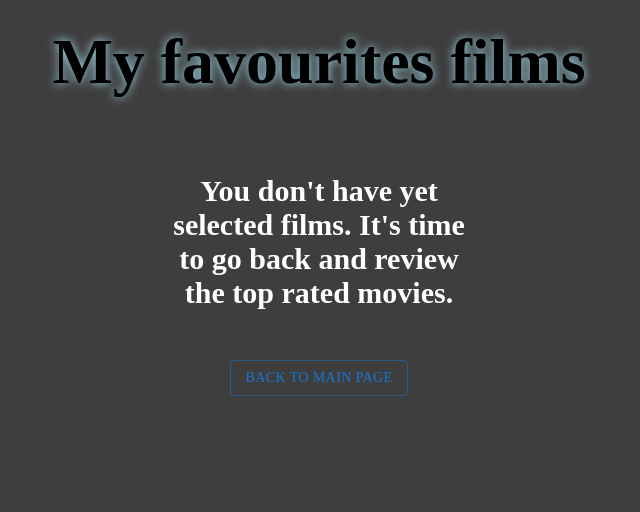
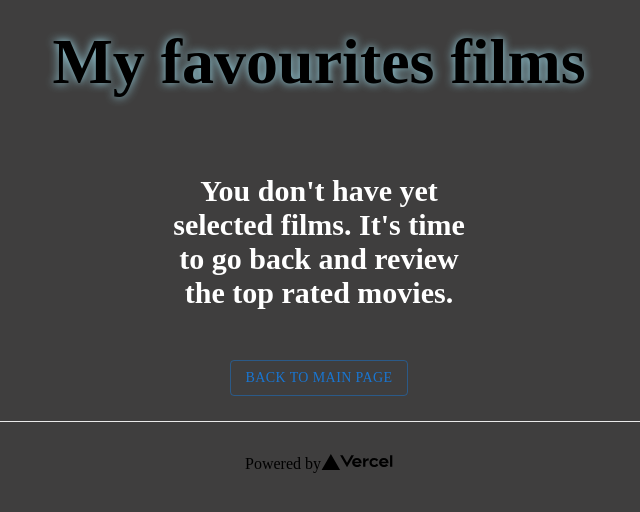
Before and after one commit to Vladymyrdev/top-movies-app, a Next.js app: page /favourites in a window 1280 px wide. Shown: the top 512 px of the page, without its empty margins (321-961 px from the left). Built offline with nearby package versions, Linux system fonts and the light colour scheme; a web font is replaced by a local one.

Commit message:
added filtering opt

```diff
--- a/components/Filter/index.tsx
+++ b/components/Filter/index.tsx
@@ -7,7 +7,7 @@ import { FilterWrapper } from '../../styles';
 export const Filter = ({ valueOfSort, handleChangeSorting }) => {
 	return (
 		<FilterWrapper>
-			<span>Sorting by:</span>
+			<span>Sorting rating by:</span>
 			<ToggleButtonGroup
 				color="primary"
 				value={valueOfSort}
--- /dev/null
+++ b/components/Footer/Footer.module.css
@@ -0,0 +1,15 @@
+.footer {
+	display: flex;
+	flex: 1;
+	padding: 2rem 0;
+	border-top: 1px solid #eaeaea;
+	justify-content: center;
+	align-items: center;
+}
+
+.footer a {
+	display: flex;
+	justify-content: center;
+	align-items: center;
+	flex-grow: 1;
+}
--- /dev/null
+++ b/components/Footer/index.tsx
@@ -0,0 +1,21 @@
+import React from 'react';
+import Image from 'next/image';
+
+import styles from './Footer.module.css';
+
+export const Footer = () => {
+	return (
+		<footer className={styles.footer}>
+			<a
+				href="https://vercel.com?utm_source=create-next-app&utm_medium=default-template&utm_campaign=create-next-app"
+				target="_blank"
+				rel="noopener noreferrer"
+			>
+				Powered by{' '}
+				<span className={styles.logo}>
+					<Image src="/vercel.svg" alt="Vercel Logo" width={72} height={16} />
+				</span>
+			</a>
+		</footer>
+	);
+};
--- a/pages/favourites.tsx
+++ b/pages/favourites.tsx
@@ -6,10 +6,11 @@ import React, { useEffect, useState } from 'react';
 import { JSONParser } from '../utils';
 import { API_KEY, API_URL } from './api/constants';
 import { MovieCard } from '../components/MovieCard';
+import { Loader } from '../components/Loader';
+import { Footer } from '../components/Footer';
 import { MovieType } from '../types';
 
 import styles from '../styles/Favourites.module.css';
-import { Loader } from '../components/Loader';
 
 export default function Favorites() {
 	const [favouritesFilms, setFavouritesFilms] = useState<MovieType[]>([]);
@@ -44,6 +45,7 @@ export default function Favorites() {
 	);
 
 	return (
+		<div className={styles.container}>
 			<div className={styles.wrapper}>
 				<h1 className={styles.title}>My favourites films</h1>
 				{isLoading && favouritesFilms?.length !== 0 ? (
@@ -64,5 +66,7 @@ export default function Favorites() {
 					</Button>
 				</Link>
 			</div>
+			<Footer />
+		</div>
 	);
 }
--- a/styles/Favourites.module.css
+++ b/styles/Favourites.module.css
@@ -1,3 +1,7 @@
+.container {
+	padding: 0 2rem;
+}
+
 .wrapper {
 	margin: 25px;
 	display: flex;
--- a/styles/index.ts
+++ b/styles/index.ts
@@ -6,10 +6,17 @@ export const FavouritesIcon = styled.div`
 	align-items: center;
 	color: #fff;
 	font-size: 20px;
+	padding: 10px;
 	margin: 40px;
 	position: absolute;
 	top: 120px;
 	right: 35px;
+	border: 1px solid rgba(0, 0, 0, 0.2);
+	border-radius: 5px;
+	transition: background-color 0.2s ease-in-out;
+	&:hover {
+		background-color: rgba(0, 0, 0, 0.1);
+	}
 	& > .MuiSvgIcon-root {
 		fill: rgb(255, 211, 66);
 		cursor: pointer;
```
Also changed, not shown: pages/index.tsx (+9 -24 lines), styles/Home.module.css (+0 -16 lines). Lines whose indentation alone changed are shown as unchanged.
